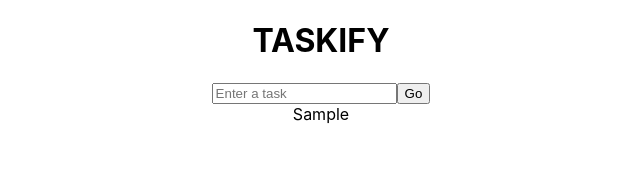
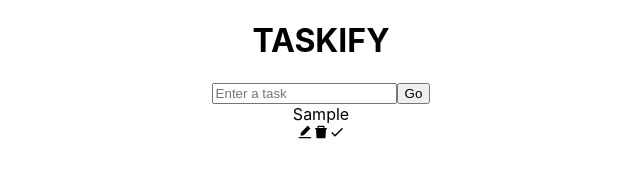
Before and after one commit to mateomh/TasklistTypescript, a React (Create React App) app: page / in a window 1280 px wide. Both pictures are taken after typing "Sample" into the empty fields and a click on the button "Go". Shown: the top 194 px of the page, without its empty margins (319-959 px from the left). Built offline with nearby package versions, Linux system fonts and the light colour scheme; the HTML template or start-up script is replaced by a standard one.

Commit message:
Add functionality to the task card component

```diff
--- a/src/App.css
+++ b/src/App.css
@@ -22,3 +22,15 @@
 .task_list {
 
 }
+
+.task_card {
+
+}
+
+.taskcard_text {
+
+}
+
+.icon {
+
+}
--- a/src/components/TaskCard.tsx
+++ b/src/components/TaskCard.tsx
@@ -1,14 +1,78 @@
 import { Task } from "../models/task_model";
+import { AiFillEdit, AiFillDelete } from "react-icons/ai";
+import { MdDone } from "react-icons/md";
+import React, { useEffect, useRef, useState } from "react";
 
 interface Props {
   task: Task;
+  tasks: Task[];
+  setTasks: React.Dispatch<React.SetStateAction<Task[]>>;
 };
 
-const TaskCard: React.FC<Props> = ({task}) => {
+const TaskCard: React.FC<Props> = ({task, tasks, setTasks}) => {
+  const [edit,setEdit] = useState(false);
+  const [editedText, setEditedText] = useState(task.text);
+  const inputRef = useRef<HTMLInputElement>(null);
+
+
+  const handleDone = (id: number) => {
+    setTasks(tasks.map((task) => task.id? {...task,isDone: !task.isDone} : task));
+  }
+
+  const handleDelete = (id: number) => {
+    setTasks(tasks.filter((task) => task.id!== id));
+  }
+
+  const handleEdit = (e: React.FormEvent, id: number) => {
+    e.preventDefault();
+    setTasks(tasks.map((task) => task.id === id ? {...task,text: editedText} : task));
+    setEdit(false);
+  }
+
+  useEffect(() => {
+    inputRef.current?.focus();
+  },[edit]);
+
   return(
-    <div>
-      {task.text}
-    </div>
+    <form
+      className="task_card"
+      onSubmit={(e)=> handleEdit(e, task.id)}
+    >
+      {
+        edit ?(
+          <input
+            ref={inputRef}
+            value= {editedText}
+            onChange={(e) => setEditedText(e.target.value)}
+            className="taskcard_text"
+          />
+        ): (
+          task.isDone ?(
+            <s className="taskcard_text">{task.text}</s>
+          ) : (
+            <span className="taskcard_text">{task.text}</span>
+          )
+        )
+      }
+      <div>
+        <span
+          className="icon"
+          onClick={() => {
+            if(!edit && !task.isDone){
+              setEdit(!edit);
+            }
+          }}
+        >
+          <AiFillEdit />
+        </span>
+        <span className="icon" onClick={() => handleDelete(task.id)}>
+          <AiFillDelete />
+        </span>
+        <span className="icon" onClick={() => handleDone(task.id)}>
+          <MdDone />
+        </span>
+      </div>
+    </form>
   );
 }
 
--- a/src/components/TaskList.tsx
+++ b/src/components/TaskList.tsx
@@ -12,6 +12,8 @@ const TaskList: React.FC<Props> = ({tasks, setTasks}) => {
       {tasks.map((task)=>(
         <TaskCard
           task={task}
+          tasks={tasks}
+          setTasks={setTasks}
           key={task.id}
         />
       ))}
```
